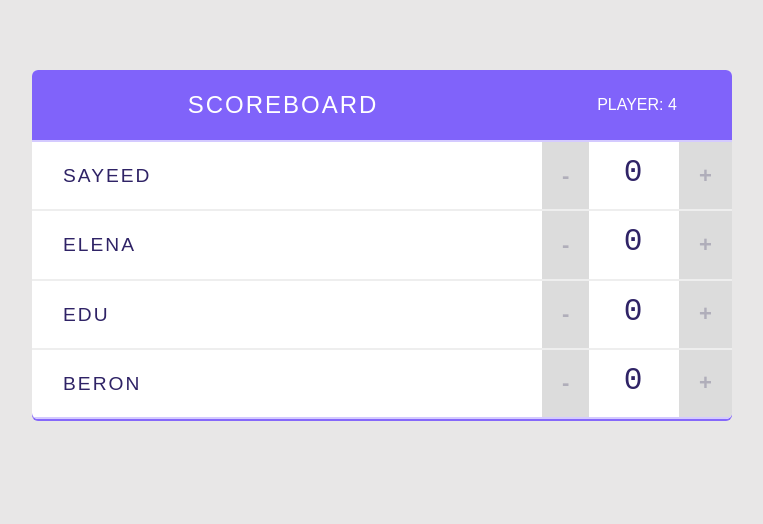
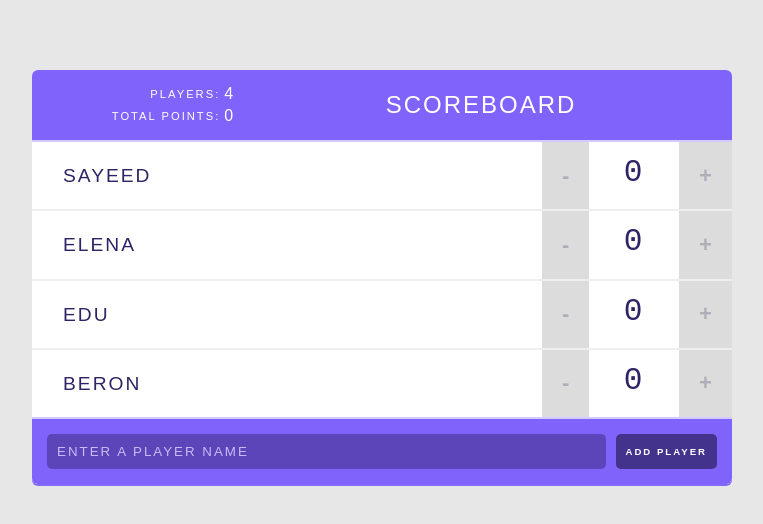
Before and after one commit to sayeed0209/react-Scorecard, a React (Create React App) app: page / in a window 1280 px wide. Shown: the top 524 px of the page, without its empty margins (258-1021 px from the left). Built offline with nearby package versions, Linux system fonts and the light colour scheme.

Commit message:
add player functionalities

```diff
--- /dev/null
+++ b/src/components/AddPlayerForm.js
@@ -0,0 +1,27 @@
+import React from "react";
+class AddPlayerForm extends React.Component {
+	state = { value: "" };
+	onInputChange = e => {
+		this.setState({ value: e.target.value });
+	};
+	onSubmitAddPlayer = e => {
+		e.preventDefault();
+		this.props.addPlayer(this.state.value);
+		this.setState({ value: "" });
+	};
+
+	render() {
+		return (
+			<form onSubmit={this.onSubmitAddPlayer}>
+				<input
+					type='text'
+					placeholder='Enter a Player Name'
+					value={this.state.value}
+					onChange={this.onInputChange}
+				/>
+				<input type='submit' value='Add Player' />
+			</form>
+		);
+	}
+}
+export default AddPlayerForm;
--- a/src/components/App.js
+++ b/src/components/App.js
@@ -2,6 +2,7 @@ import React from "react";
 import "./App.css";
 import Header from "./Header";
 import Player from "./Player";
+import AddPlayerForm from "./AddPlayerForm";
 
 class App extends React.Component {
 	state = {
@@ -12,6 +13,25 @@ class App extends React.Component {
 			{ name: "Beron", id: 4, score: 0 },
 		],
 	};
+	onPlusButtonClick = (index, delta) => {
+		this.setState(prevState => {
+			// New 'players' array – a copy of the previous `players` state
+			const updatedPlayers = [...prevState.players];
+
+			// A copy of the player object we're targeting
+			const updatedPlayer = { ...updatedPlayers[index] };
+			// Update the target player's score
+			updatedPlayer.score += delta;
+			// Update the 'players' array with the target player's latest score
+			updatedPlayers[index] = updatedPlayer;
+			// Update the `players` state without mutating the original state
+			return {
+				players: updatedPlayers,
+			};
+		});
+	};
+	// player id counter
+	prevPlayerId = 4;
 	handleRemovePlayer = id => {
 		this.setState(prevState => {
 			return {
@@ -19,12 +39,23 @@ class App extends React.Component {
 			};
 		});
 	};
-
+	handelAddPlayer = name => {
+		this.setState({
+			players: [
+				...this.state.players,
+				{
+					name: name,
+					score: 0,
+					id: (this.prevPlayerId += 1),
+				},
+			],
+		});
+	};
 	render() {
 		return (
 			<div className='scoreboard'>
-				<Header title='Scoreboard' totalPlayers={this.state.players.length} />
-				{this.state.players.map(player => {
+				<Header title='Scoreboard' totalPlayers={this.state.players} />
+				{this.state.players.map((player, index) => {
 					return (
 						<Player
 							name={player.name}
@@ -32,9 +63,12 @@ class App extends React.Component {
 							id={player.id}
 							removePlayer={this.handleRemovePlayer}
 							score={player.score}
+							changeScore={this.onPlusButtonClick}
+							index={index}
 						/>
 					);
 				})}
+				<AddPlayerForm addPlayer={this.handelAddPlayer} />
 			</div>
 		);
 	}
--- a/src/components/Counter.js
+++ b/src/components/Counter.js
@@ -1,25 +1,26 @@
 import React from "react";
 const Counter = props => {
-	// onPlusButtonClick = () => {
-	// 	this.setState(prevState => {
-	// 		return {
-	// 			score: ++prevState.score,
-	// 		};
-	// 	});
-	// };
-	// onMinusButtonClick = () => {
-	// 	this.setState(prevState => {
-	// 		if (prevState.score > 0) {
-	// 			return { score: --prevState.score };
-	// 		}
-	// 	});
-	// };
+	let index = props.index;
 
 	return (
 		<div className='counter'>
-			<button className='counter-action decrement'>-</button>
+			<button
+				className='counter-action decrement'
+				onClick={() => {
+					props.changeScore(index, -1);
+				}}
+			>
+				-
+			</button>
 			<span className='counter-score'>{props.score}</span>
-			<button className='counter-action increment'>+</button>
+			<button
+				className='counter-action increment'
+				onClick={() => {
+					props.changeScore(index, +1);
+				}}
+			>
+				+
+			</button>
 		</div>
 	);
 };
--- a/src/components/Header.js
+++ b/src/components/Header.js
@@ -1,9 +1,10 @@
 import React from "react";
+import Stats from "./Stats";
 const Header = props => {
 	return (
 		<header>
+			<Stats totalPlayers={props.totalPlayers} />
 			<h1>{props.title}</h1>
-			<span className='stats'>Player: {props.totalPlayers}</span>
 		</header>
 	);
 };
--- a/src/components/Player.js
+++ b/src/components/Player.js
@@ -12,7 +12,11 @@ const Player = props => {
 				</button>
 				{props.name}
 			</span>
-			<Counter score={props.score} />
+			<Counter
+				score={props.score}
+				changeScore={props.changeScore}
+				index={props.index}
+			/>
 		</div>
 	);
 };
--- /dev/null
+++ b/src/components/Stats.js
@@ -0,0 +1,23 @@
+import React from "react";
+
+const Stats = props => {
+	const totalPoint = props.totalPlayers.reduce((acum, player) => {
+		return acum + player.score;
+	}, 0);
+	return (
+		<table className='stats'>
+			<tbody>
+				<tr>
+					<td>Players:</td>
+					<td>{props.totalPlayers.length}</td>
+				</tr>
+				<tr>
+					<td>Total Points:</td>
+					<td>{totalPoint}</td>
+				</tr>
+			</tbody>
+		</table>
+	);
+};
+
+export default Stats;
```
Also changed, not shown: src/components/new.js (added, +15 -0 lines).
